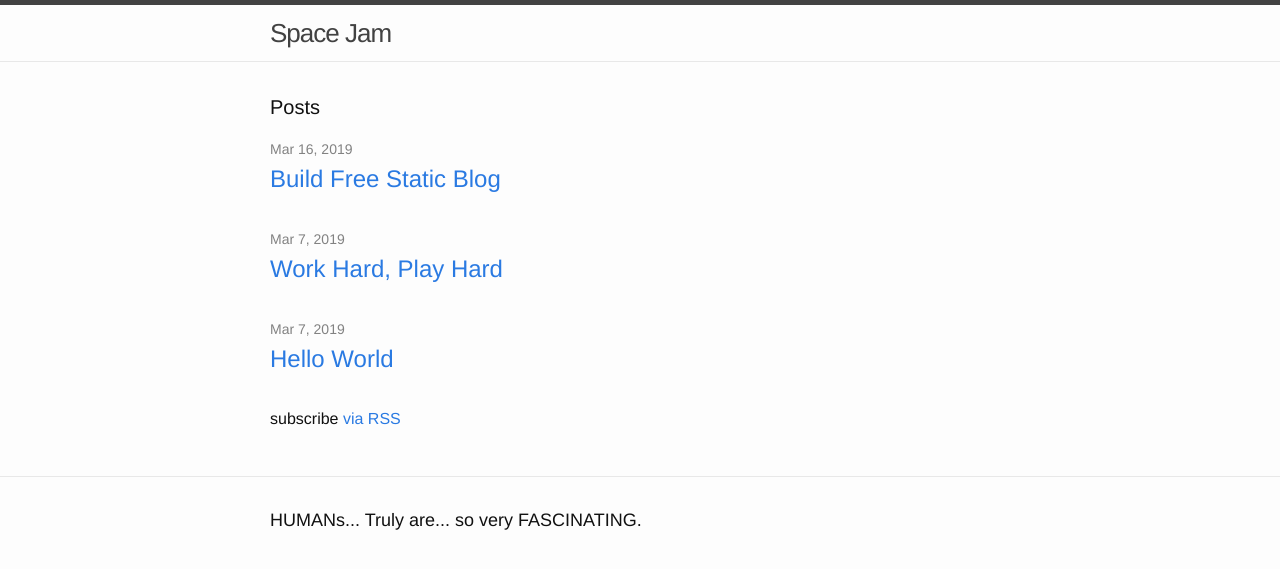
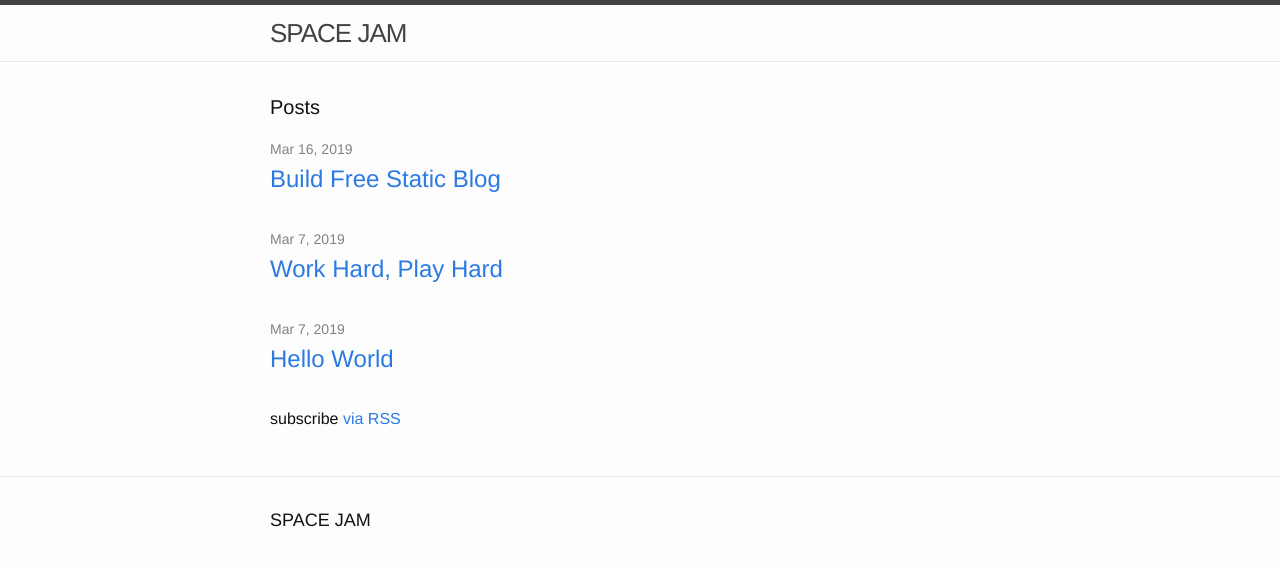
Before and after one commit to hiyuse/hiyuse, a Jekyll site: the page built from index.html, in a window 1280 px wide. Shown: the top 569 px of the page. Built offline with Jekyll 4.4.1, drawn with Linux system fonts in a browser that asks for light colours.

Commit message:
Updated Config and 1 other file

```diff
--- a/_config.yml
+++ b/_config.yml
@@ -1,5 +1,5 @@
 ---
-title: Space Jam
+title: SPACE JAM
 timezone: Asia/Jakarta
 collections:
   posts:
--- a/_includes/footer.html
+++ b/_includes/footer.html
@@ -2,7 +2,7 @@
 
   <div class="wrapper">
 
-    <h2 class="footer-heading">HUMANs... Truly are... so very FASCINATING.</h2>
+    <h2 class="footer-heading">{{ site.title }}</h2>
 
   </div>
 
```
